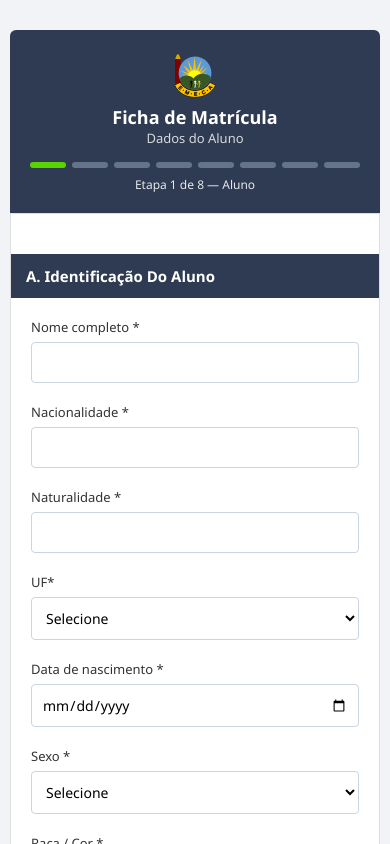
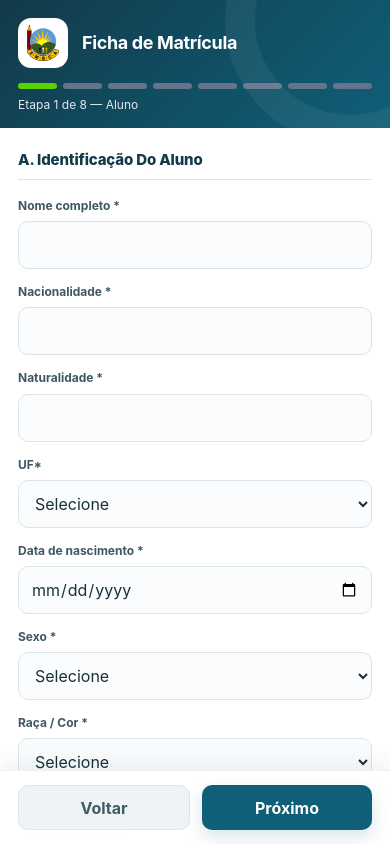
Before and after one commit to Paulo-Andre/emeca, a React (Vite) app in the folder frontend_publico/: page /#/Matricula in a window 390 px wide. Shown: the top 844 px of the page. Built offline with nearby package versions, Linux system fonts and the light colour scheme.

Commit message:
Redesenhar formulários da matrícula pública

```diff
--- a/frontend_publico/src/components/css/formulario.css
+++ b/frontend_publico/src/components/css/formulario.css
@@ -1,201 +1,365 @@
-/* RESET */
+:root {
+  --public-primary: #0f5f78;
+  --public-primary-strong: #123a4a;
+  --public-primary-hover: #0b5066;
+  --public-accent: #2f7d68;
+  --public-accent-soft: #e9f6f1;
+  --public-bg: #f3f7f9;
+  --public-surface: #ffffff;
+  --public-text: #18303b;
+  --public-muted: #667b86;
+  --public-border: #d9e5e9;
+  --public-danger: #b42318;
+  --public-radius: 16px;
+}
+
 * {
-  margin: 0;
-  padding: 0;
   box-sizing: border-box;
-  font-family: "Segoe UI", Arial, sans-serif;
 }
 
 body {
-  background: #f1f3f6;
+  margin: 0;
+  background:
+    radial-gradient(circle at 8% 6%, rgba(15, 95, 120, .07), transparent 28%),
+    var(--public-bg);
+  color: var(--public-text);
+  font-family: Inter, "Segoe UI", Arial, sans-serif;
+  -webkit-font-smoothing: antialiased;
 }
 
-/* CONTAINER PRINCIPAL */
+button,
+input,
+select,
+textarea {
+  font: inherit;
+}
+
+:is(button, input, select, textarea, a):focus-visible {
+  outline: 3px solid rgba(15, 95, 120, .2);
+  outline-offset: 2px;
+}
+
 .formulario-page {
+  min-height: 100vh;
   display: flex;
   justify-content: center;
-  padding: 30px 10px;
+  padding: 28px 16px 46px;
 }
 
 .formulario-container {
-  width: 100%;
-  max-width: 900px;
+  width: min(980px, 100%);
 }
 
-/* HEADER */
 .formulario-header {
-  background: #2f3b52;
-  color: white;
-  padding: 20px;
-  border-radius: 6px 6px 0 0;
+  position: relative;
+  overflow: hidden;
+  padding: 23px 28px 20px;
+  border-radius: 22px 22px 0 0;
+  background: linear-gradient(135deg, var(--public-primary-strong), var(--public-primary));
+  color: #fff;
+  box-shadow: 0 12px 30px rgba(18, 58, 74, .12);
 }
 
-.header-brand {
+.formulario-header::after {
+  content: "";
+  position: absolute;
+  width: 190px;
+  height: 190px;
+  right: -85px;
+  top: -105px;
+  border: 30px solid rgba(255, 255, 255, .055);
+  border-radius: 50%;
+}
+
+.header-brand,
+.header-snd {
+  position: relative;
+  z-index: 1;
   display: flex;
   align-items: center;
-  gap: 15px;
+  gap: 14px;
 }
 
 .header-logo {
-  width: 50px;
+  width: 58px;
+  height: 58px;
+  padding: 5px;
+  object-fit: contain;
+  border-radius: 15px;
+  background: #fff;
 }
 
 .header-text h1 {
-  font-size: 18px;
+  margin: 0;
+  font-size: 20px;
+  line-height: 1.2;
+  letter-spacing: -.02em;
 }
 
 .header-text p {
+  margin: 4px 0 0;
+  color: #c8e0e8;
   font-size: 13px;
-  opacity: 0.8;
 }
 
-/* PROGRESS */
+.progress-wrap {
+  position: relative;
+  z-index: 1;
+  margin-top: 18px;
+}
+
 .progress-bar {
   display: flex;
-  gap: 6px;
-  margin-top: 15px;
+  gap: 5px;
 }
 
 .progress-step {
   flex: 1;
-  height: 6px;
-  background: #64748b;
-  border-radius: 4px;
+  height: 7px;
+  overflow: hidden;
+  border-radius: 999px;
+  background: rgba(255, 255, 255, .19);
 }
 
 .progress-step.active {
-  background: #59d400;
+  background: #80d5b7;
+  box-shadow: 0 0 0 1px rgba(255,255,255,.08);
 }
 
 .progress-label {
   display: block;
-  margin-top: 10px;
+  margin-top: 9px;
+  color: #d8e8ed;
   font-size: 12px;
+  font-weight: 500;
 }
 
-/* CARD */
 .form-card {
-  background: #ffffff;
-  padding: 25px;
-  border-radius: 0 0 6px 6px;
-  border: 1px solid #ddd;
+  padding: 28px;
+  border: 1px solid var(--public-border);
+  border-top: 0;
+  border-radius: 0 0 22px 22px;
+  background: var(--public-surface);
+  box-shadow: 0 16px 40px rgba(18, 58, 74, .08);
 }
 
-/* SEÇÕES (igual imagem A. Identificação) */
 .section-title {
-  background: #2f3b52;
-  color: white;
-  padding: 12px 15px;
-  margin: 25px -25px 20px -25px;
+  margin: 32px 0 18px;
+  padding: 0 0 10px;
+  border-bottom: 1px solid var(--public-border);
+  background: transparent;
+  color: var(--public-primary-strong);
   font-size: 15px;
-  font-weight: 600;
+  font-weight: 800;
+  letter-spacing: -.01em;
 }
 
-/* GRID */
+form > .section-title:first-child {
+  margin-top: 0;
+}
+
 .form-grid {
   display: grid;
-  grid-template-columns: repeat(2, 1fr);
-  gap: 20px;
+  grid-template-columns: repeat(2, minmax(0, 1fr));
+  gap: 17px 20px;
 }
 
-/* CAMPOS */
 .field {
+  min-width: 0;
   display: flex;
   flex-direction: column;
 }
 
 .field label {
-  font-size: 13px;
-  margin-bottom: 6px;
-  color: #333;
+  margin-bottom: 7px;
+  color: #3d5863;
+  font-size: 12px;
+  font-weight: 700;
+  line-height: 1.35;
 }
 
-/* INPUT PADRÃO */
 .field input,
-.field select {
-  padding: 10px;
-  border-radius: 4px;
-  border: 1px solid #cbd5e1;
+.field select,
+.field textarea {
+  width: 100%;
+  min-height: 45px;
+  padding: 10px 12px;
+  border: 1px solid var(--public-border);
+  border-radius: 10px;
+  background: #fbfcfd;
+  color: var(--public-text);
   font-size: 14px;
-  background: #fff;
-  transition: 0.2s;
+  transition: border-color .18s ease, box-shadow .18s ease, background .18s ease;
+}
+
+.field textarea {
+  min-height: 92px;
+  resize: vertical;
+}
+
+.field input::placeholder,
+.field textarea::placeholder {
+  color: #93a5ad;
+}
+
+.field input:hover,
+.field select:hover,
+.field textarea:hover {
+  border-color: #b9cdd5;
 }
 
 .field input:focus,
-.field select:focus {
+.field select:focus,
+.field textarea:focus {
+  border-color: var(--public-primary) !important;
+  background: #fff;
+  box-shadow: 0 0 0 4px rgba(15, 95, 120, .10);
   outline: none;
-  border-color: #59d400;
-  box-shadow: 0 0 0 2px rgba(89, 212, 0, 0.2);
 }
 
-/* RADIO / CHECK */
-.field input[type="radio"] {
+.field input:invalid:not(:placeholder-shown) {
+  box-shadow: none;
+}
+
+.field small {
+  margin-top: 6px;
+  font-size: 11px;
+  line-height: 1.35;
+}
+
+.field input[type="radio"],
+.field input[type="checkbox"] {
   width: auto;
-  margin-right: 5px;
+  min-height: 0;
+  accent-color: var(--public-primary);
 }
 
 .field label span.required {
-  color: red;
+  color: var(--public-danger);
 }
 
-/* BOTÕES */
 .form-actions {
-  margin-top: 30px;
+  margin-top: 34px;
+  padding-top: 20px;
   display: flex;
   justify-content: space-between;
+  gap: 12px;
+  border-top: 1px solid #edf2f4;
 }
 
 .btn-next {
-  background: #59d400;
-  border: none;
-  color: white;
-  padding: 10px 25px;
-  border-radius: 6px;
+  min-width: 122px;
+  min-height: 45px;
+  padding: 10px 22px;
+  border: 0;
+  border-radius: 10px;
+  background: var(--public-primary);
+  color: #fff;
   cursor: pointer;
-  font-weight: 600;
-  transition: 0.3s;
+  font-weight: 700;
+  box-shadow: 0 7px 18px rgba(15,95,120,.16);
+  transition: transform .18s ease, background .18s ease, box-shadow .18s ease;
 }
 
 .btn-next:hover {
-  background: #4ac000;
+  background: var(--public-primary-hover);
+  transform: translateY(-1px);
+  box-shadow: 0 10px 22px rgba(15,95,120,.18);
 }
 
-/* BOTÃO VOLTAR */
 .btn-next[style] {
-  background: #64748b !important;
+  background: #eef3f5 !important;
+  color: #405b66 !important;
+  box-shadow: none;
+  border: 1px solid var(--public-border);
 }
 
 .btn-next[style]:hover {
-  background: #475569 !important;
+  background: #e3ecef !important;
 }
 
-/* RESPONSIVO */
-@media (max-width: 768px) {
+.imagem {
+  max-width: 100%;
+}
+
+@media (max-width: 760px) {
+  .formulario-page {
+    padding: 0;
+    background: #fff;
+  }
+
+  .formulario-container {
+    width: 100%;
+  }
+
+  .formulario-header {
+    padding: 18px 18px 16px;
+    border-radius: 0;
+    box-shadow: none;
+  }
+
+  .header-logo {
+    width: 50px;
+    height: 50px;
+    border-radius: 13px;
+  }
+
+  .header-text h1 {
+    font-size: 18px;
+  }
+
+  .form-card {
+    padding: 22px 18px 30px;
+    border: 0;
+    border-radius: 0;
+    box-shadow: none;
+  }
 
   .form-grid {
     grid-template-columns: 1fr;
-  }
-  .imagem{
-    position: absolute;
-    top: 5%;
-    left: 90%;
-
-
-  }
-
-  .form-card {
-    padding: 20px;
+    gap: 15px;
   }
 
   .section-title {
-    margin: 20px -20px;
+    margin-top: 28px;
   }
 
-  .formulario-header {
-    text-align: center;
+  .field input,
+  .field select,
+  .field textarea {
+    min-height: 48px;
+    font-size: 16px;
   }
 
-  .header-brand {
-    flex-direction: column;
+  .form-actions {
+    position: sticky;
+    bottom: 0;
+    z-index: 10;
+    margin: 28px -18px -30px;
+    padding: 14px 18px calc(14px + env(safe-area-inset-bottom));
+    background: rgba(255,255,255,.96);
+    backdrop-filter: blur(10px);
+    box-shadow: 0 -8px 22px rgba(18,58,74,.07);
+  }
+
+  .btn-next {
+    flex: 1;
   }
 }
+
+@media (max-width: 420px) {
+  .header-text p {
+    display: none;
+  }
+
+  .progress-label {
+    font-size: 11px;
+  }
+}
+
+@media (prefers-reduced-motion: reduce) {
+  * {
+    transition: none !important;
+    scroll-behavior: auto !important;
+  }
+}
```
